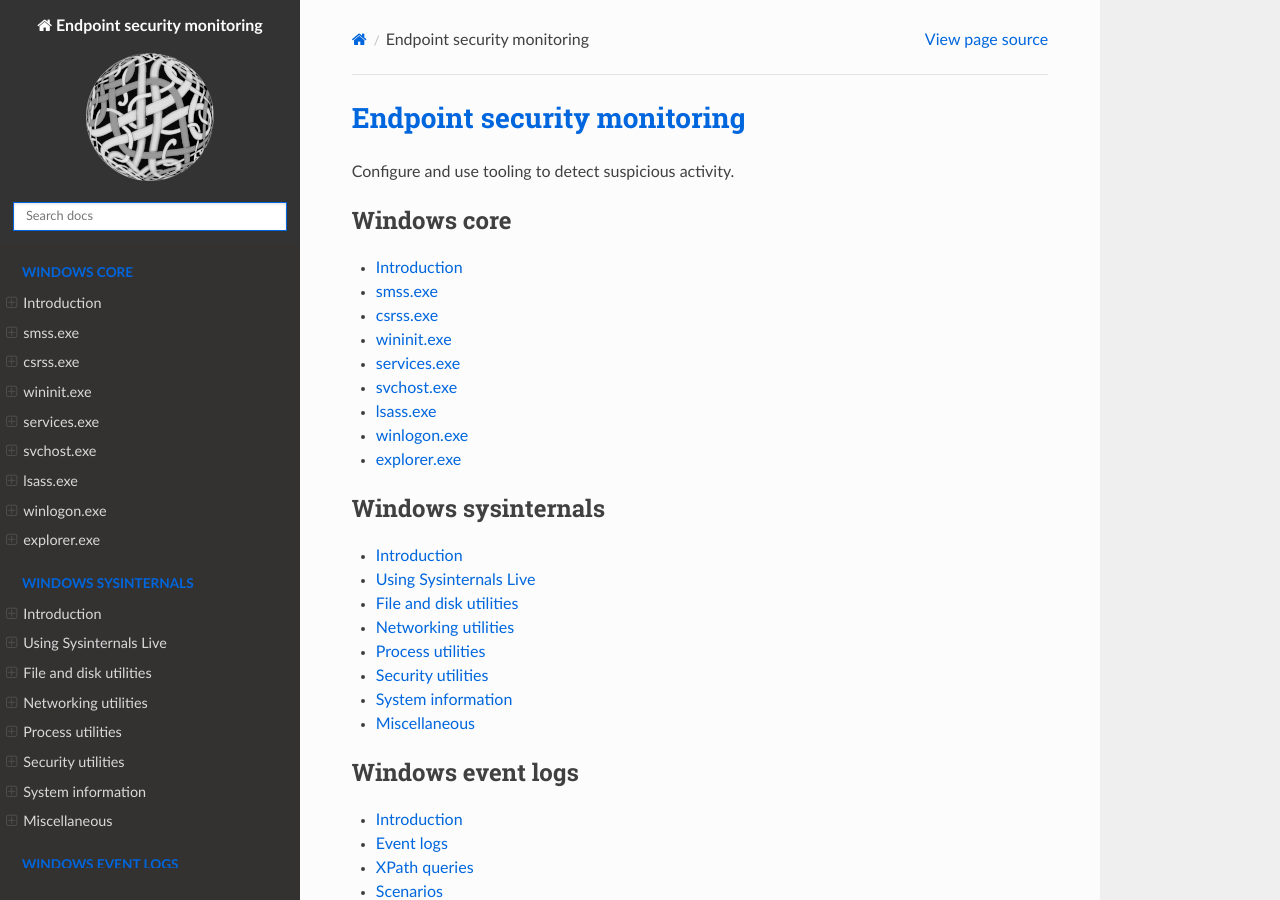
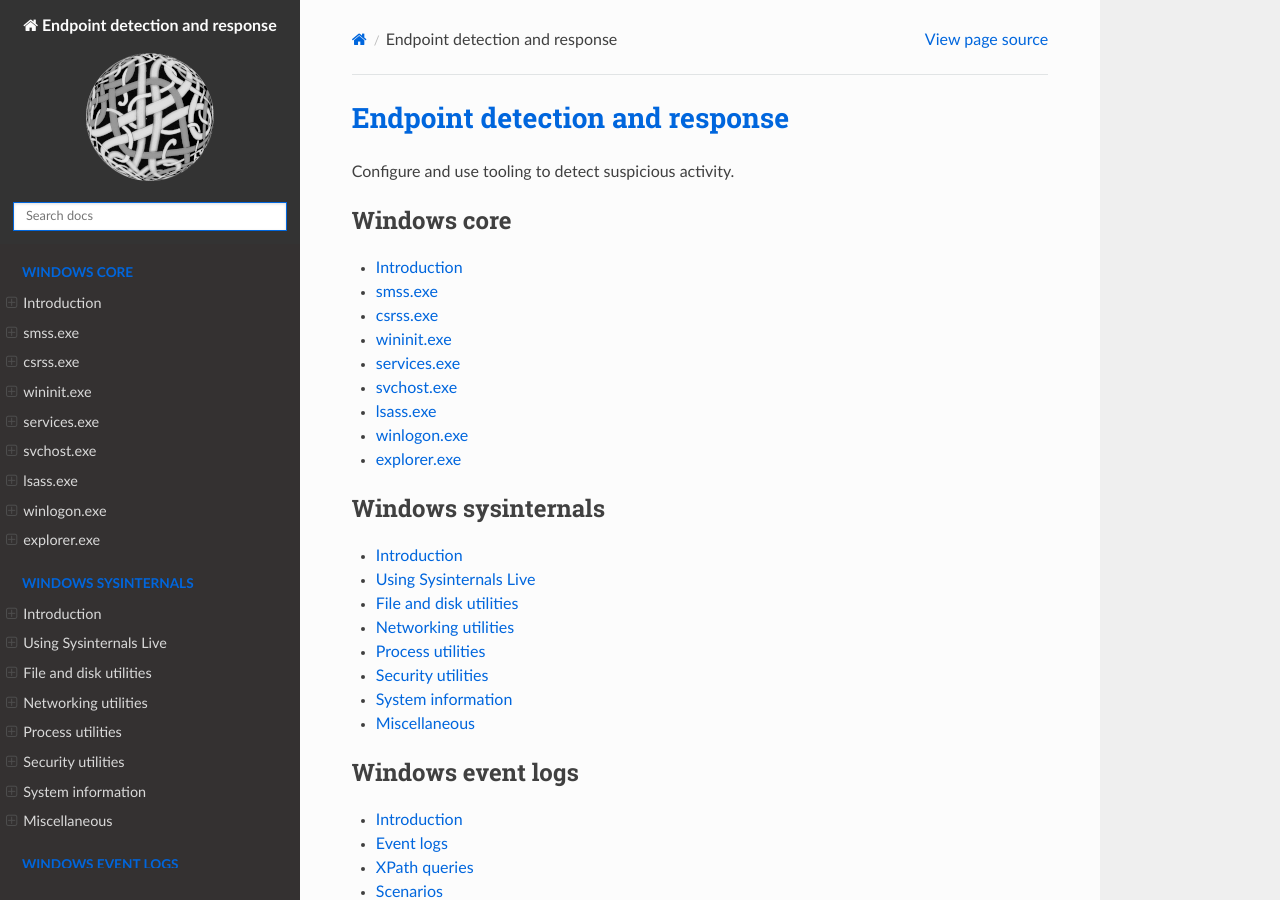
Before and after one commit to tymyrddin/blue-edr, a Sphinx documentation site: the page built from source/index.rst, in a window 1280 px wide and 900 px high. Built offline with Sphinx 7.4.7 and the Read the Docs theme 2.0.0, drawn with Linux system fonts in a browser that asks for light colours.

```diff
--- a/source/conf.py
+++ b/source/conf.py
@@ -6,7 +6,7 @@
 # -- Project information -----------------------------------------------------
 # https://www.sphinx-doc.org/en/master/usage/configuration.html#project-information
 
-project = 'Endpoint security monitoring'
+project = 'Endpoint detection and response'
 copyright = '2022, Ty Myrddin'
 author = 'Ty Myrddin'
 release = '0.1'
@@ -52,7 +52,7 @@
     'titles_only': False
 }
 
-html_title = "Security operations & monitoring"
+html_title = "Endpoint detection and response"
 html_logo = "img/logo.png"
 html_favicon = "img/favicon.ico"
 
--- a/source/index.rst
+++ b/source/index.rst
@@ -1,4 +1,4 @@
-Endpoint security monitoring
+Endpoint detection and response
 ============================================================
 
 Configure and use tooling to detect suspicious activity.
```
